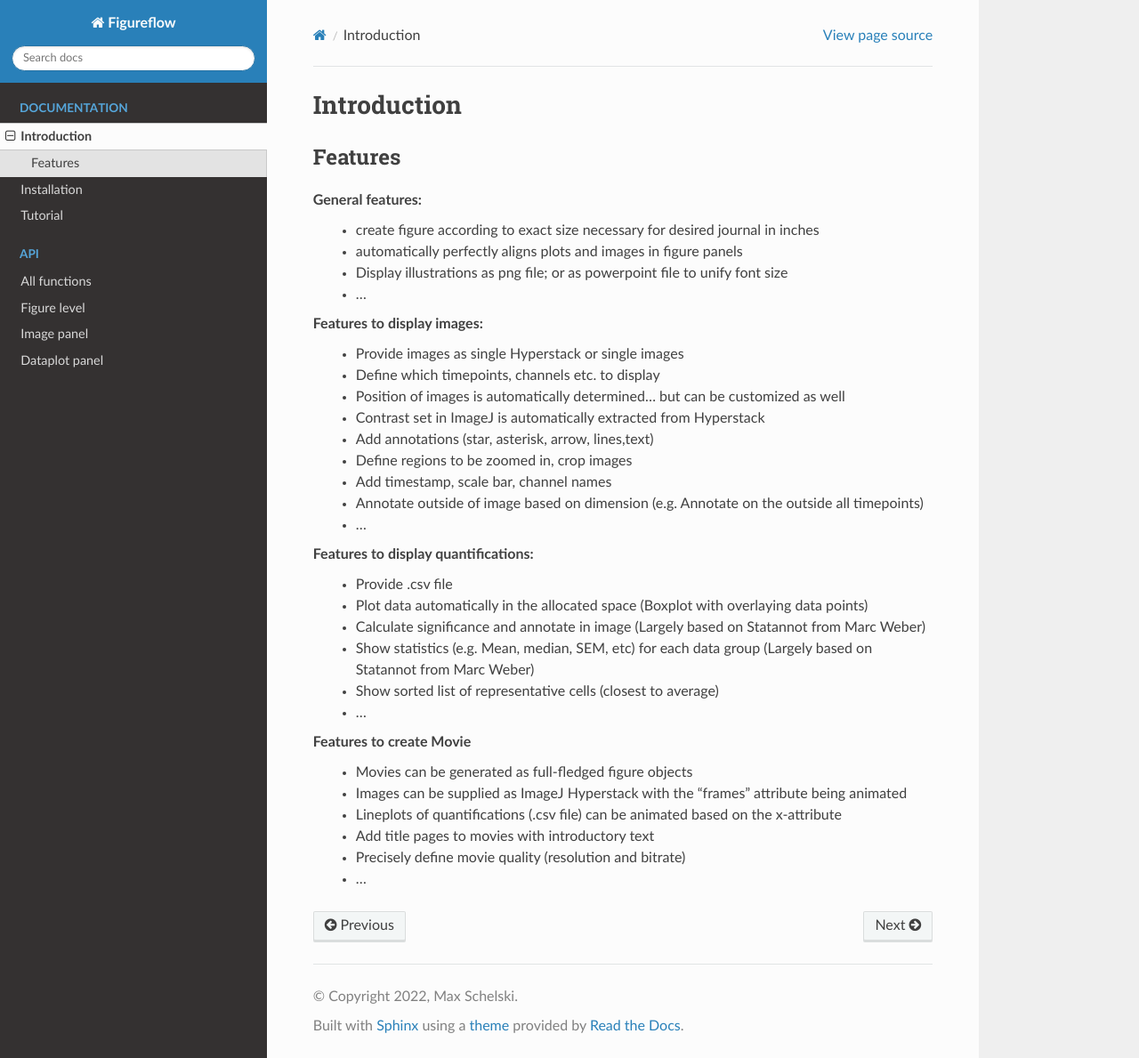
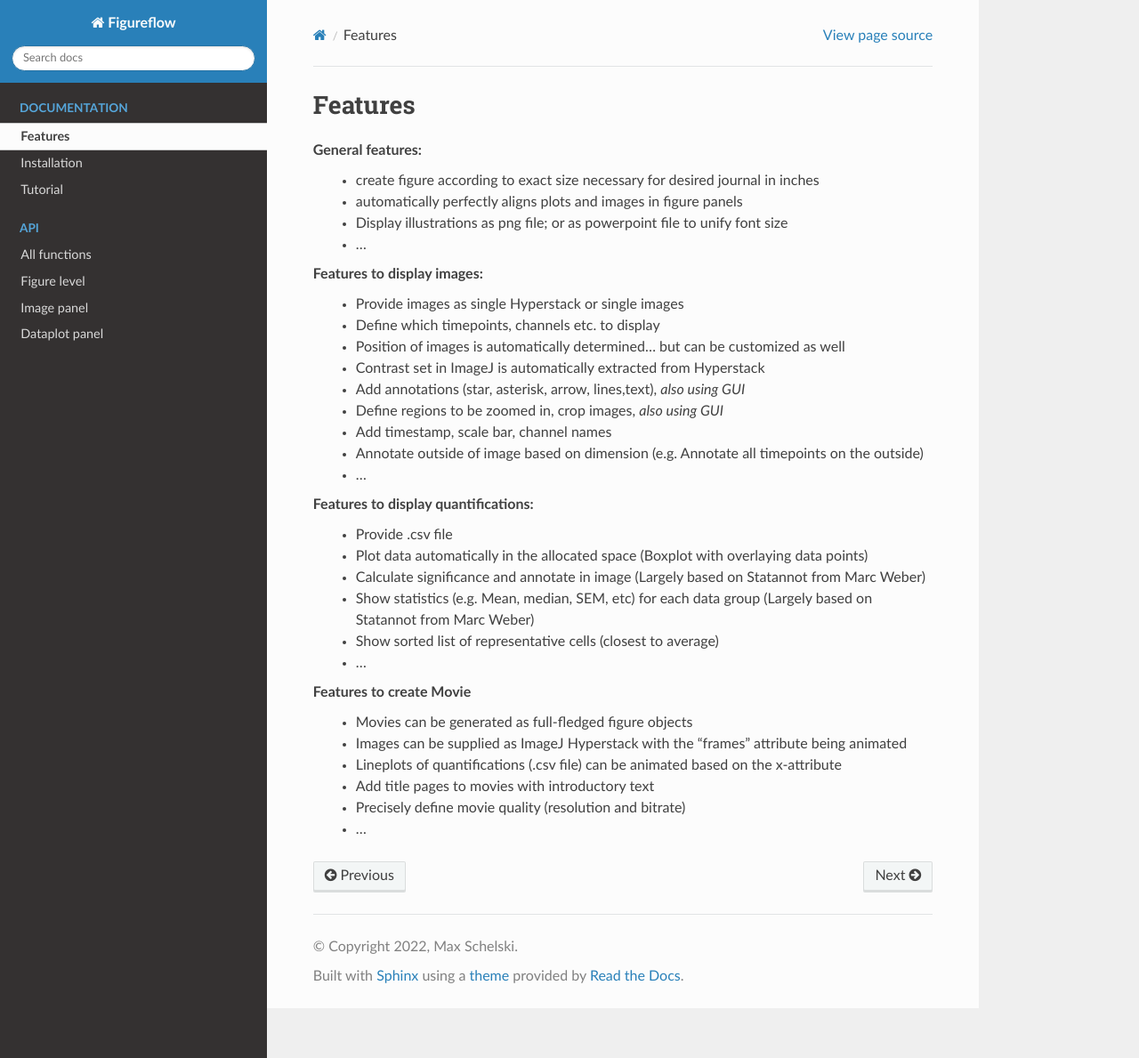
Before and after one commit to maxschelski/figureflow, a Sphinx documentation site: the page built from docs/features.rst, in a window 1280 px wide and 1189 px high. Shown: the whole window at 89% size. Built offline with Sphinx 7.4.7 and the Read the Docs theme 2.0.0, drawn with Linux system fonts in a browser that asks for light colours.

Commit message:
Changed introduction to features

```diff
--- a/docs/intro.rst
+++ b/docs/features.rst
@@ -1,9 +1,6 @@
-Introduction
+Features
 ===============
 
-
-Features
-----------
 
 General features:
   - create figure according to exact size necessary for desired journal in inches
@@ -16,10 +13,10 @@ Features to display images:
   - Define which timepoints, channels etc. to display
   - Position of images is automatically determined... but can be customized as well
   - Contrast set in ImageJ is automatically extracted from Hyperstack
-  - Add annotations (star, asterisk, arrow, lines,text)
-  - Define regions to be zoomed in, crop images
+  - Add annotations (star, asterisk, arrow, lines,text), *also using GUI*
+  - Define regions to be zoomed in, crop images, *also using GUI*
   - Add timestamp, scale bar, channel names
-  - Annotate outside of image based on dimension (e.g. Annotate on the outside all timepoints)
+  - Annotate outside of image based on dimension (e.g. Annotate all timepoints on the outside)
   - ...
 
 Features to display quantifications:
--- a/docs/index.rst
+++ b/docs/index.rst
@@ -34,7 +34,7 @@ Figure 4:
    :maxdepth: 2
    :hidden:
 
-   Introduction <intro>
+   Features <features>
    Installation <installation>
    Tutorial <tutorial>
 
```
